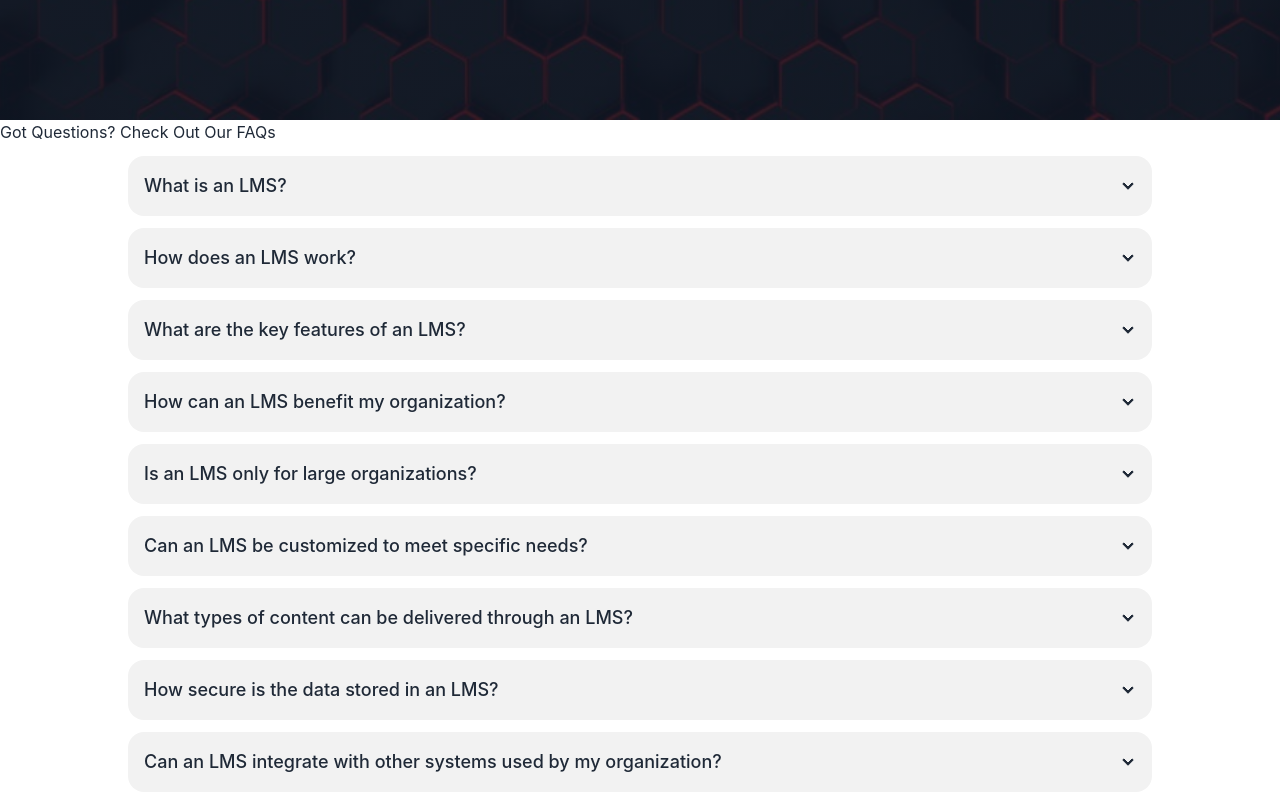
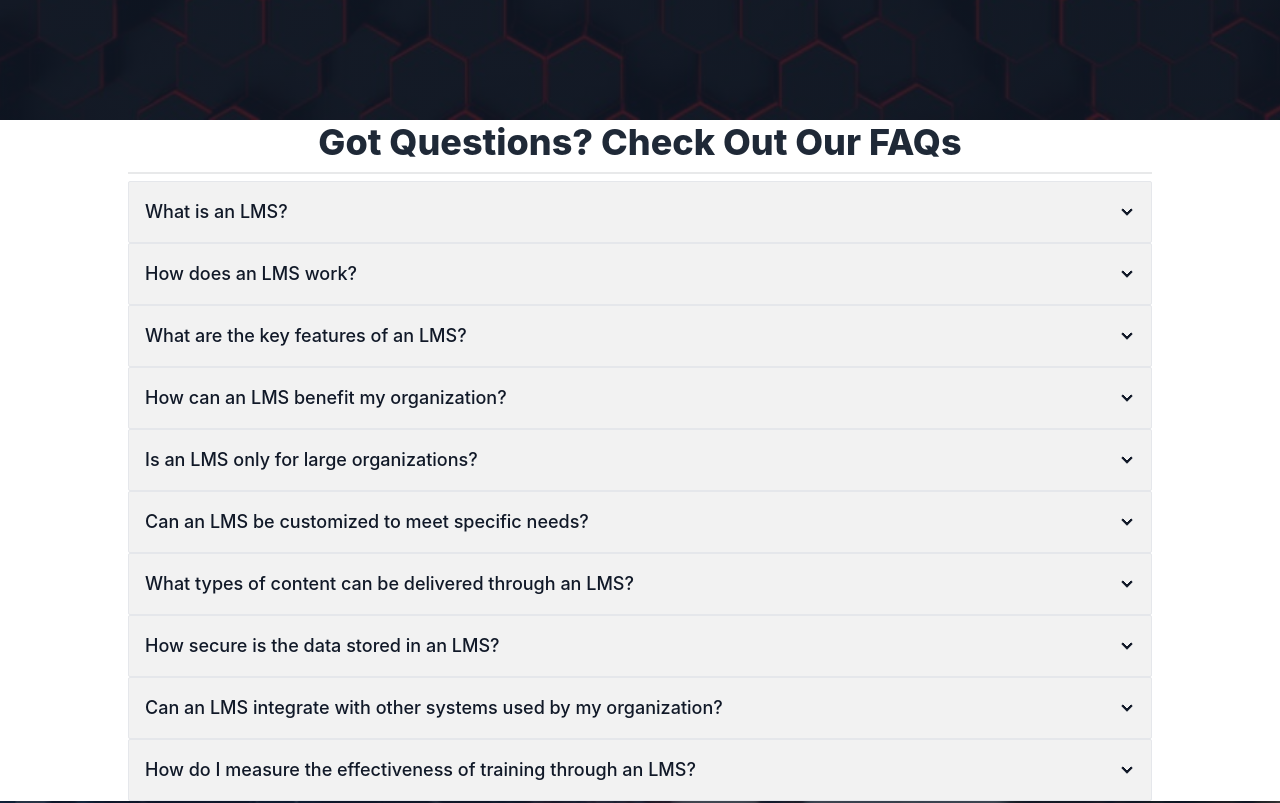
Before and after one commit to Waliyah-O/LMS_frontend, a React (Create React App) app: page /faq in a window 1280 px wide. Shown: the part 760-1563 px from the top of the page. Built offline with nearby package versions, Linux system fonts and the light colour scheme; no server answers.

Commit message:
style updates made to faq page

```diff
--- a/src/components/accordion/Accordion.jsx
+++ b/src/components/accordion/Accordion.jsx
@@ -13,18 +13,18 @@ const Accordion = ({ content }) => {
   };
 
   return (
-    <div>
+    <div className="font-inter">
       {content.map((item) => (
-        <div key={item.id} className="collapse collapse-arrow bg-base-200 my-3 mx-auto w-4/5">
+        <div key={item.id} className="collapse collapse-arrow border rounded-sm bg-base-200 my-0 mx-auto w-4/5">
           <input
             type="radio"
             name="my-accordion-2"
             checked={openAccordions[item.id]}
             onChange={() => handleToggleAccordion(item.id)}
           />
-          <div className="collapse-title text-lg font-medium">{item.question}</div>
-          <div className={`collapse-content ${openAccordions[item.id] ? 'open' : ''}`}>
-            <p>{item.response}</p>
+          <div className="collapse-title text-lg text-gray-900 font-medium">{item.question}</div>
+          <div className={`bg-white collapse-content ${openAccordions[item.id] ? 'open' : ''}`}>
+            <p className="p-1 text-gray-500">{item.response}</p>
           </div>
         </div>
       ))}
--- a/src/pages/marketing-website/FAQs/FAQpage.js
+++ b/src/pages/marketing-website/FAQs/FAQpage.js
@@ -7,9 +7,9 @@ const FAQpage = () => {
   return (
     <div>
       <Hero mainText={`Frequently Asked\nQuestions`} />
-
-      <section>
-        <h3>Got Questions? Check Out Our FAQs</h3>
+      <section className="flex flex-col items-center justify-evenly h-full">
+        <h1 className="font-inter font-extrabold text-lg-heading">Got Questions? Check Out Our FAQs</h1>
+        <div className="divider w-4/5 m-auto"></div>
         <Accordion content={faqs} />
       </section>
       <SpotlightProduct />
--- a/tailwind.config.js
+++ b/tailwind.config.js
@@ -27,7 +27,6 @@ module.exports = {
         red: {
           650: '#D43325',
           550: '#FD0000',
-
         },
       },
     },
@@ -151,6 +150,13 @@ module.exports = {
           letterSpacing: '-2%',
         },
       ],
+      'lg-heading': [
+        '36px',
+        {
+          letterSpacing: '-2%',
+          lineHeight: '125%',
+        },
+      ],
       'xl-heading': [
         '40px',
         {
@@ -175,7 +181,7 @@ module.exports = {
     },
     backgroundImage: {
       authImage: "url('../src/assets/images/AuthPageImage.jpg')",
-      authImg: "url(../src/assets/images/authImg.png)",
+      authImg: 'url(../src/assets/images/authImg.png)',
       bgImage: "url('../src/assets/images/BgImg.jpeg')",
       courseMgtBg: "url('../src/assets/images/BgImg.jpeg')",
       userMgtBg: "url('../src/assets/images/courseManagement.png')",
```
